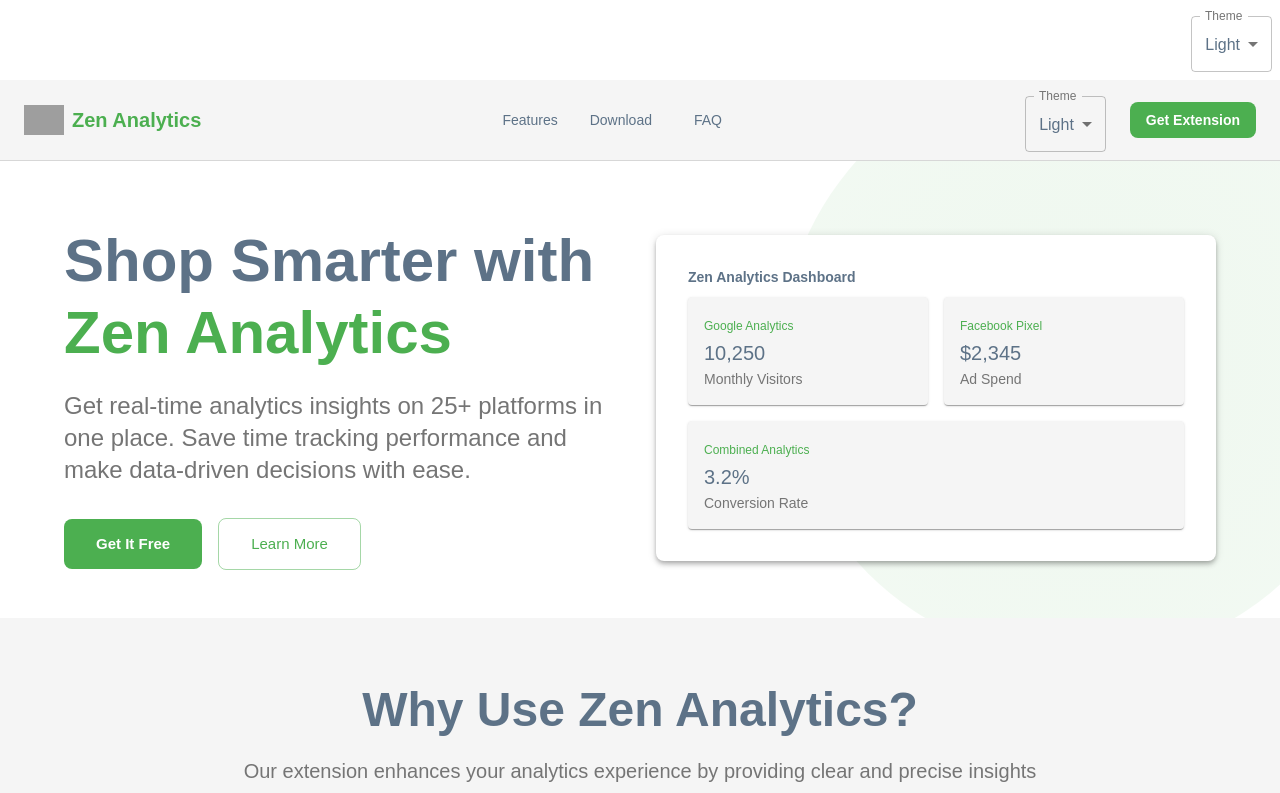
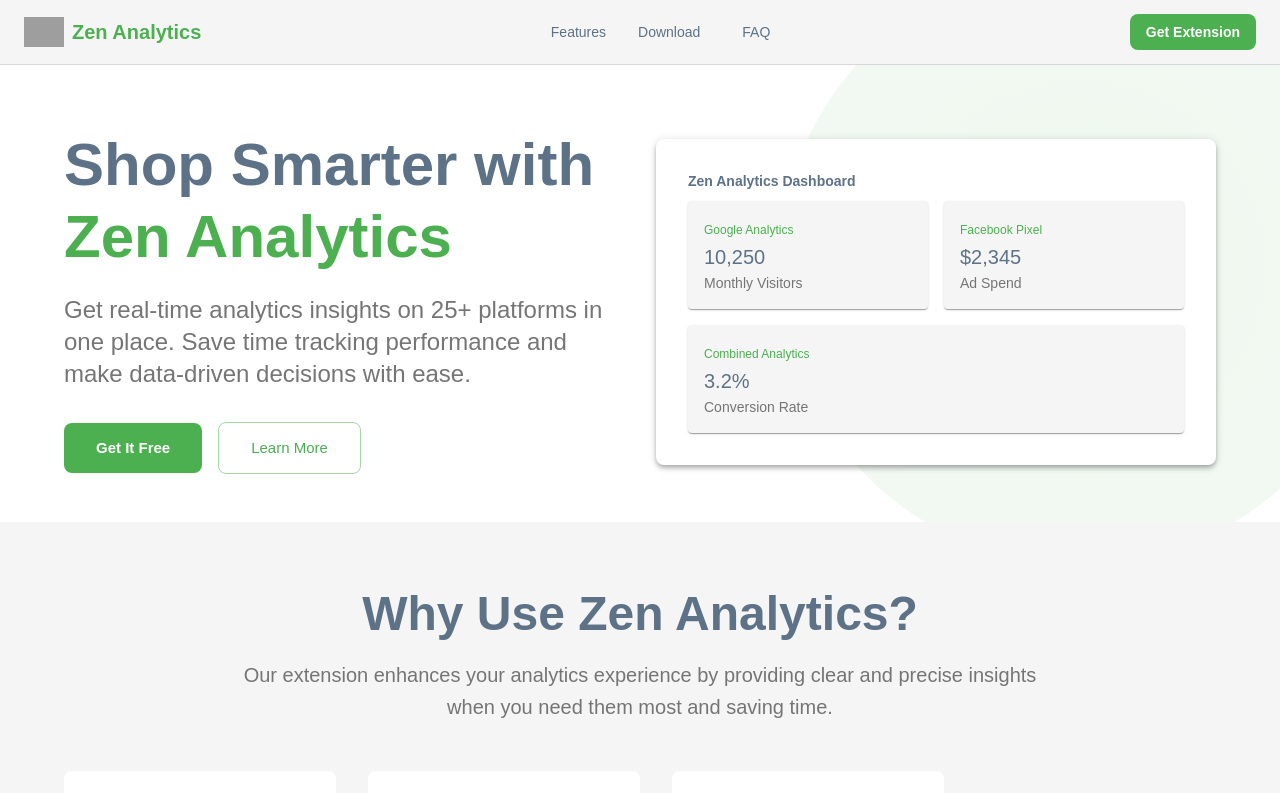
Before and after one commit to zenzjtech/zen-analytics-landingpage, a Next.js app: page / in a window 1280 px wide. Shown: the top 793 px of the page. Built offline with nearby package versions, Linux system fonts and the light colour scheme; grey boxes are pictures that could not be loaded; what @mui/material-nextjs would draw is missing.

Commit message:
patch: remove mode switch

```diff
--- a/src/app/layout.tsx
+++ b/src/app/layout.tsx
@@ -1,6 +1,5 @@
 import * as React from 'react';
 import { AppRouterCacheProvider } from '@mui/material-nextjs/v15-appRouter';
-import InitColorSchemeScript from '@mui/material/InitColorSchemeScript';
 import ThemeRegistry from '@/components/ThemeRegistry';
 
 
--- a/src/components/ThemeRegistry.tsx
+++ b/src/components/ThemeRegistry.tsx
@@ -3,14 +3,12 @@
 import * as React from 'react';
 import { ThemeProvider } from '@mui/material/styles';
 import CssBaseline from '@mui/material/CssBaseline';
-import ModeSwitch from '@/components/ModeSwitch';
 import theme from '@/theme';
 
 export default function ThemeRegistry({ children }: { children: React.ReactNode }) {
   return (
     <ThemeProvider theme={theme}>
       <CssBaseline />
-      <ModeSwitch />
       {children}
     </ThemeProvider>
   );
--- a/src/components/layout/Header.tsx
+++ b/src/components/layout/Header.tsx
@@ -11,7 +11,6 @@ import IconButton from '@mui/material/IconButton';
 import MenuIcon from '@mui/icons-material/Menu';
 import Menu from '@mui/material/Menu';
 import MenuItem from '@mui/material/MenuItem';
-import ModeSwitch from '../ModeSwitch';
 import { useTheme } from '@mui/material/styles';
 import useMediaQuery from '@mui/material/useMediaQuery';
 import Link from 'next/link';
@@ -119,7 +118,6 @@ export default function Header() {
 
           {/* Action buttons */}
           <Box sx={{ display: 'flex', alignItems: 'center' }}>
-            <ModeSwitch />
             <Button
               variant="contained"
               color="primary"
```
